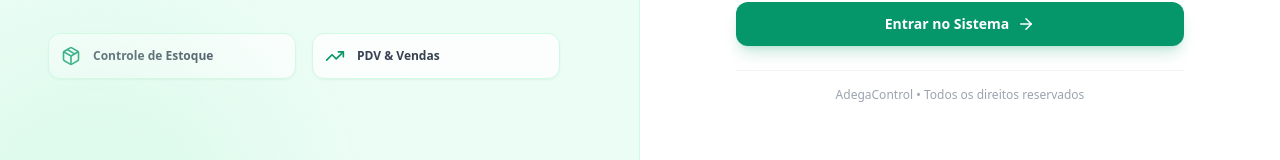
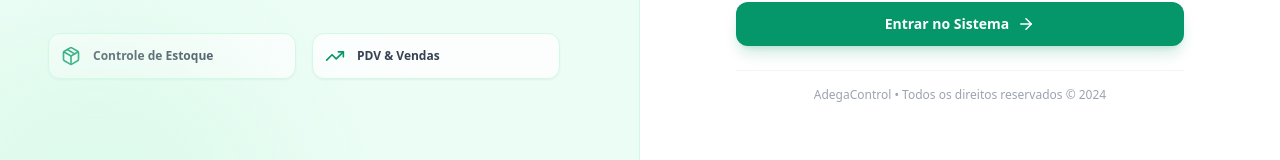
Before and after one commit to VitinSantos/Adega-Control-, a React (Vite) app: page / in a window 1280 px wide. Shown: the part 484-644 px from the top of the page. Built offline with nearby package versions, Linux system fonts and the light colour scheme.

Commit message:
tela de login

```diff
--- a/src/pages/Login.tsx
+++ b/src/pages/Login.tsx
@@ -136,7 +136,7 @@ export function Login({ onLoginSuccess }: LoginProps) {
           </form>
 
           <div className="text-center text-xs text-gray-400 pt-4 border-t border-gray-100">
-            AdegaControl • Todos os direitos reservados
+            AdegaControl • Todos os direitos reservados © 2024
           </div>
         </div>
       </div>
```
